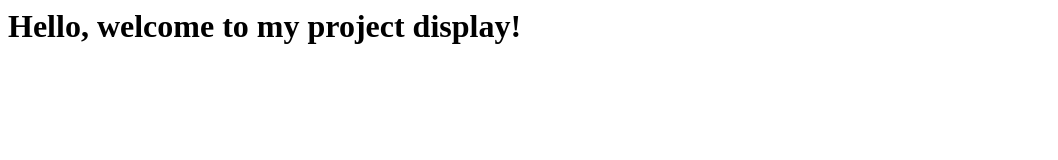
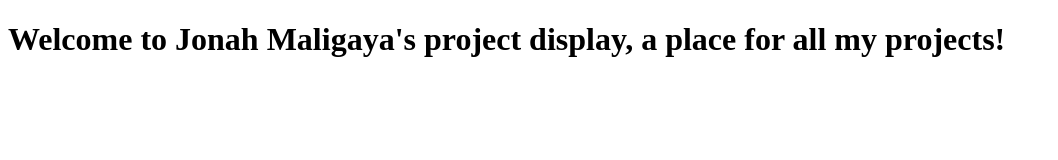
Before and after one commit to jonahmaligaya/ProjectDisplay, a plain HTML site: page main.html in a window 1280 px wide. Shown: the whole page, without its empty margins (0-1058 px from the left). Drawn offline with Linux system fonts and the light colour scheme.

Commit message:
Update main.html

```diff
--- a/main.html
+++ b/main.html
@@ -1 +1,9 @@
-<h1>Hello, welcome to my project display!</h1>
+<!DOCTYPE html>
+<html>
+  <h1>
+    <b>Welcome to Jonah Maligaya's project display, a place for all my projects!</b>
+  </h1>
+  <body>
+
+  </body>
+</html>
```
